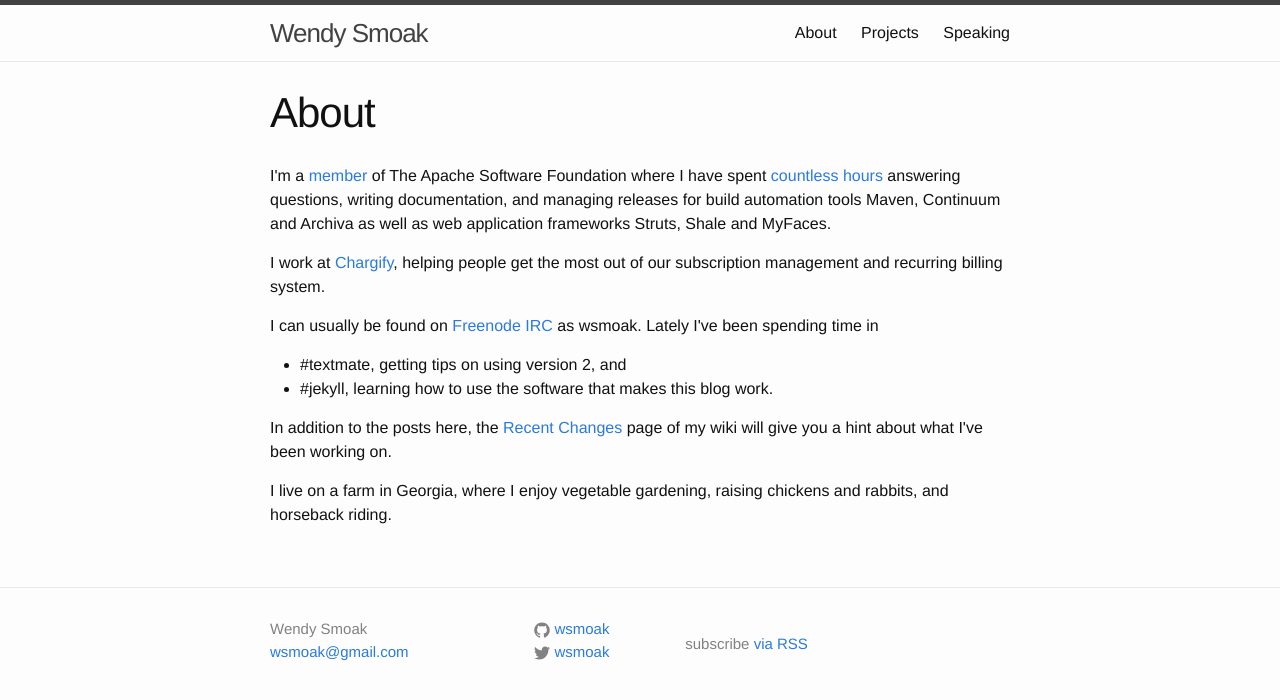
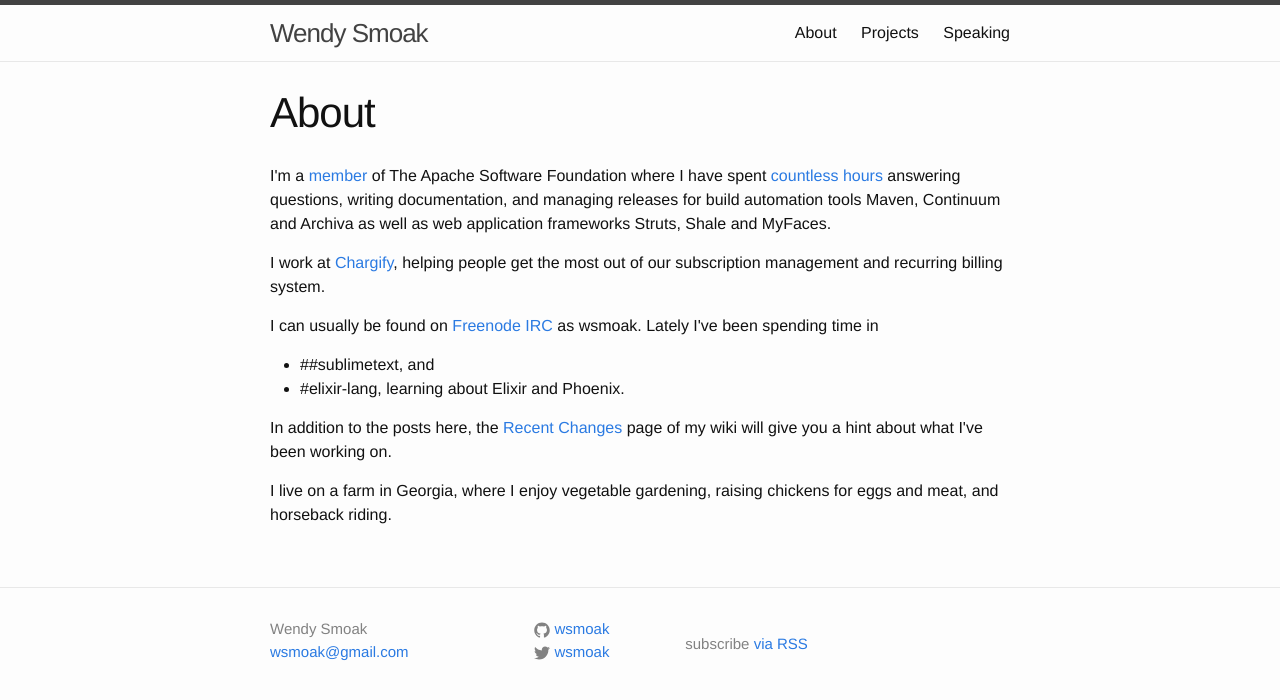
Before and after one commit to wsmoak/wsmoak.github.io, a Jekyll site: the page built from about.html, in a window 1280 px wide. Shown: the top 700 px of the page. Built offline with Jekyll 4.4.1, drawn with Linux system fonts in a browser that asks for light colours.

Commit message:
Update about and projects pages

```diff
--- a/about.html
+++ b/about.html
@@ -17,9 +17,8 @@
   <ul>
     <!--<li>#growstuff, working on feature testing for <a href="http://growstuff.org">
   an open source platform to track what you plant and harvest</a>.</li>-->
-    <li>#textmate, getting tips on using version 2, and</li>
-    <li>#jekyll, learning how to use the software that makes this blog work.</li>
-	<!-- <li>#ruby, #sinatra, #mongodb, #angularjs and #nodejs, working on Nivens, an application to manage rabbitry data.</li> -->
+    <li>##sublimetext, and</li>
+    <li>#elixir-lang, learning about Elixir and Phoenix.</li>
   </ul>
 </p>
 
@@ -27,4 +26,4 @@
   page of my wiki will give you a hint about what I've been working on.
 </p>
 
-<p>I live on a farm in Georgia, where I enjoy vegetable gardening, raising chickens and rabbits, and horseback riding.</p>
+<p>I live on a farm in Georgia, where I enjoy vegetable gardening, raising chickens for eggs and meat, and horseback riding.</p>
--- a/projects.html
+++ b/projects.html
@@ -5,13 +5,15 @@
 
 <h1>Current</h1>
 
-<p>Nivens - Exploring Ruby/Sinatra and the MEAN stack by implementing an application to track the data from my rabbitry.  Code at <a href="https://github.com/wsmoak/nivens">https://github.com/wsmoak/nivens</a>.</p>
+<p>Chargify - technical support for subscription billing and management.  Example code for using the API at <a href="https://github.com/wsmoak/chargify">https://github.com/wsmoak/chargify</a>.</p>
 
-<p>Stripe - volunteer developer support in #stripe on Freenode IRC.  Example code at <a href="https://github.com/wsmoak/stripe">https://github.com/wsmoak/stripe</a>.</p>
+<p>Elixir and Phoenix - Exploring the Elixir programming language built on top of Erlang, and the Phoenix Framework for web applications.</p>
 
 <h1>Past</h1>
 
 <p>On site and remote consulting for clients including a Fortune 100 company implementing open source tools and open development methods internally.</p>
+
+<p>Stripe - volunteer developer support in #stripe on Freenode IRC.  Example code at <a href="https://github.com/wsmoak/stripe">https://github.com/wsmoak/stripe</a>.</p>
 
 <p>Apache Maven, Continuum, Archiva</p>
 
```
